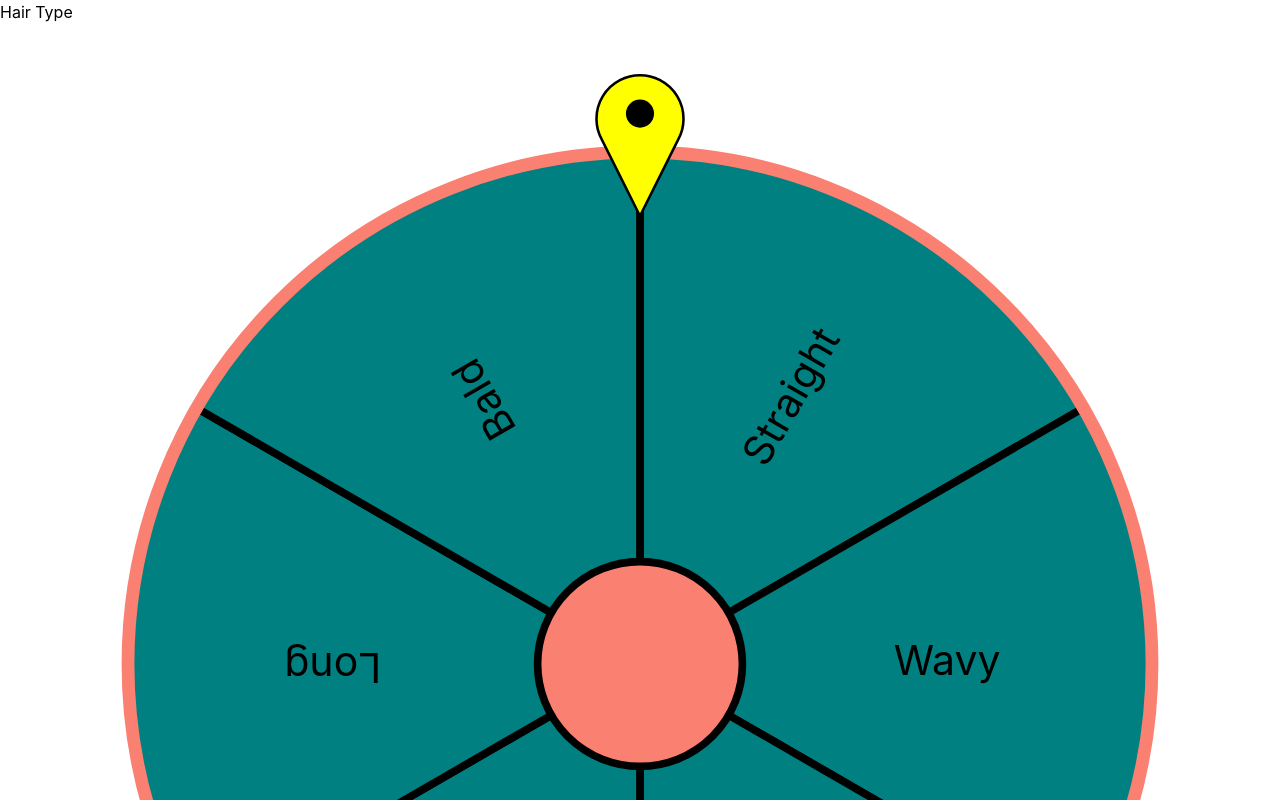
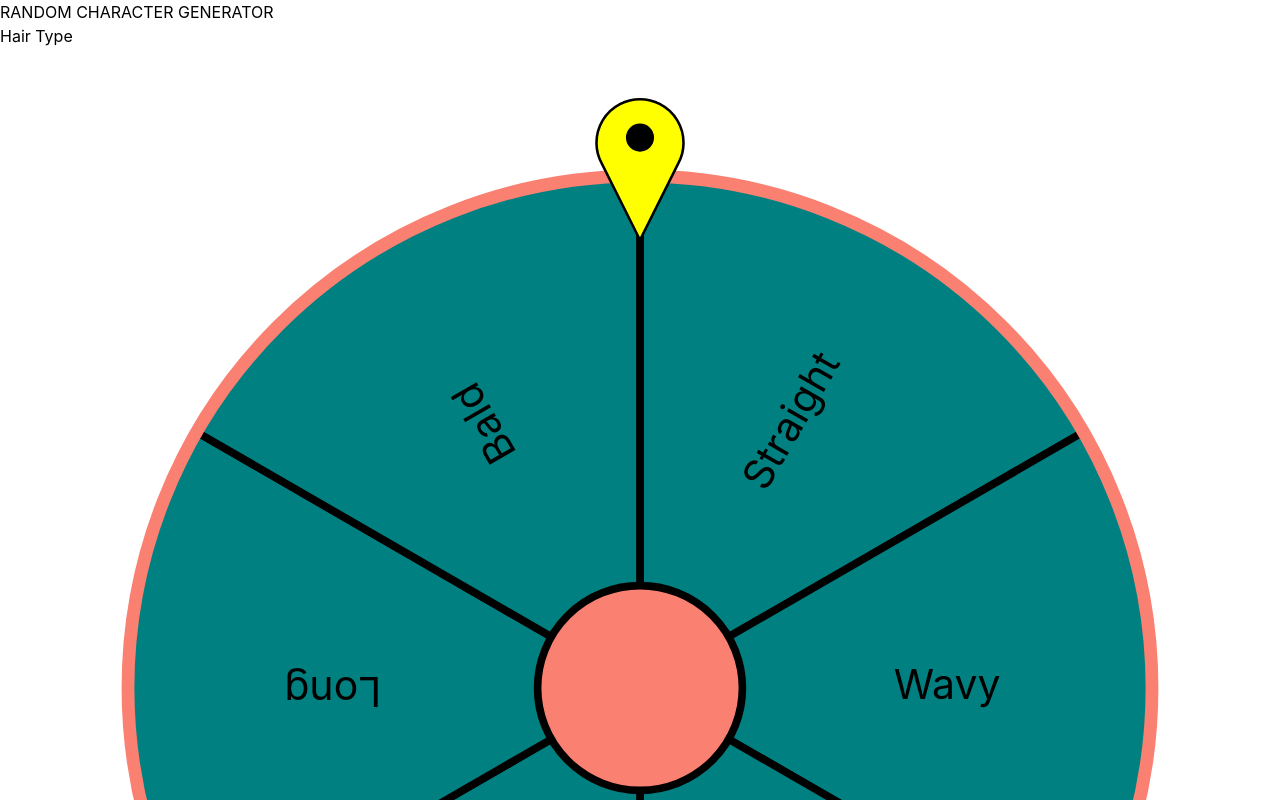
Before and after one commit to chrisic3/random-character-generator, a React (Vite) app: page / in a window 1280 px wide. Shown: the top 800 px of the page. Built offline with nearby package versions, Linux system fonts and the light colour scheme.

Commit message:
fix: remove unused var in handleResult and add key to Wheel props for a fresh wheel

```diff
--- a/src/components/App.tsx
+++ b/src/components/App.tsx
@@ -61,9 +61,13 @@ function App() {
   const [results, setResults] = useState({});
   const [currentCategoryIndex, setCurrentCategoryIndex] = useState(0);
 
-  const handleResult = () => {
-    const prev = { ...results };
-    setResults({ ...prev, [categories[currentCategoryIndex].name]: "test" });
+  const handleResult = (winningName: string) => {
+    setResults((prev) => {
+      return {
+        ...prev,
+        [categories[currentCategoryIndex].name]: winningName,
+      };
+    });
   };
 
   const handleClick = () => {
@@ -76,8 +80,10 @@ function App() {
 
   return (
     <>
-      <h1>{categories[currentCategoryIndex].name}</h1>
+      <h1>RANDOM CHARACTER GENERATOR</h1>
+      <h2>{categories[currentCategoryIndex].name}</h2>
       <Wheel
+        key={currentCategoryIndex}
         items={categories[currentCategoryIndex].items}
         onResult={handleResult}
       />
```
